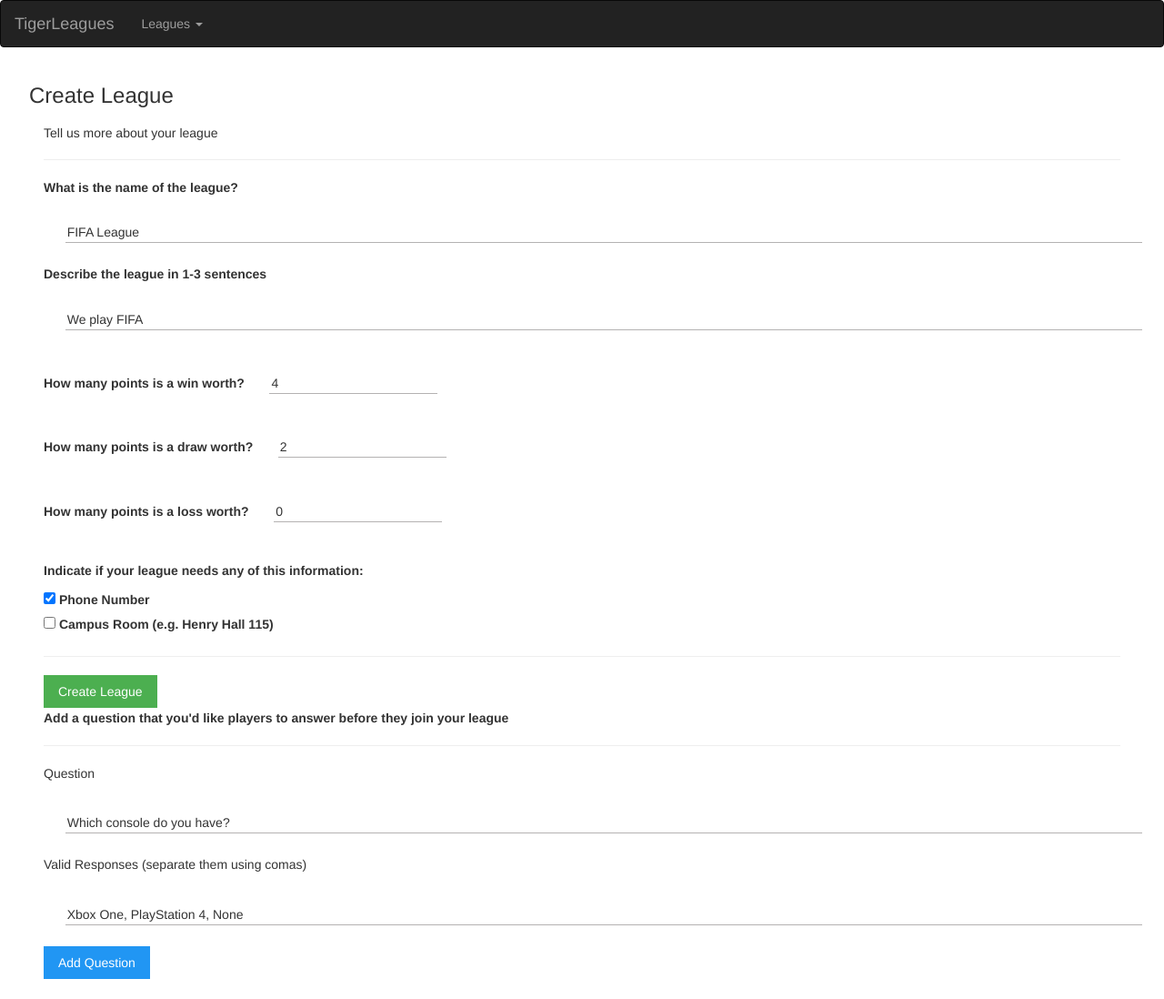
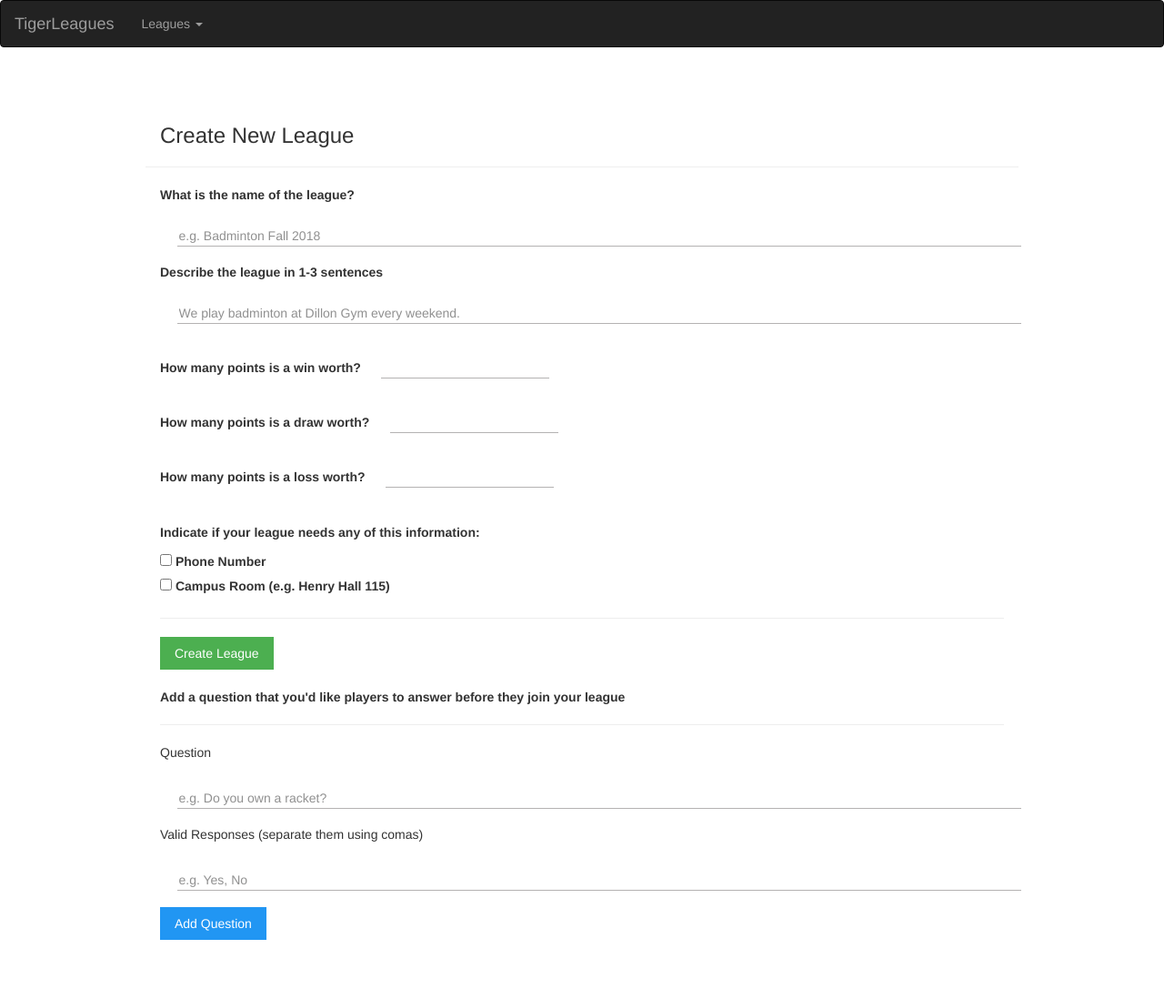
Before and after one commit to dchege711/cos333_tiger_leagues, a Flask app: page /league/create in a window 1280 px wide. Shown: the whole page at 91% size. Before the commit the page ends 1076 px from the top, so only its background shows below. Run offline with Flask 2, Linux system fonts and the light colour scheme; parts of the project's set-up code (start-up, migrations or seed data) failed here and were passed over; some libraries are stand-ins or nearby versions.

Commit message:
Replace placeholders. Parse JSON results correctly.

```diff
--- a/tiger_leagues/templates/league/create_league.html
+++ b/tiger_leagues/templates/league/create_league.html
@@ -14,45 +14,43 @@
 
     </style>
 
-    <div class="w3-container">
-
-        <h3 class="w3-container">{% block title %}Create League{% endblock %}</h3>
+    <div class="w3-container large_portrait_margins">
 
         <div class="w3-container">
 
+            <h3 class="w3-container">{% block title %}Create New League{% endblock %}</h3>
+            <hr>
+
             <div class="w3-container" id="create_league_form">
-
-                <h5>Tell us more about your league</h5>
-                <hr>
 
                 <label for="LeagueName">What is the name of the league?</label>
                 <input
-                    type="text" name="LeagueName" id="LeagueName" maxlength="50" value="FIFA League" required>
+                    type="text" name="LeagueName" id="LeagueName" maxlength="50" placeholder="e.g. Badminton Fall 2018" required>
                 <br>
 
                 <label for="Descrip">Describe the league in 1-3 sentences</label>
                 <br>
-                <input id="Descrip" type="text" name="Descrip" value="We play FIFA">
+                <input id="Descrip" type="text" name="Descrip" placeholder="We play badminton at Dillon Gym every weekend.">
                 <br>
 
                 <label for="WinPoints">How many points is a win worth?</label>
                 <input
-                    type="number" name="WinPoints" id="WinPoints" value="4" required>
+                    type="number" name="WinPoints" id="WinPoints" required>
                 <br>
 
                 <label for="DrawPoints">How many points is a draw worth?</label>
                 <input
-                    type="number" name="DrawPoints" id="DrawPoints" value="2" required>
+                    type="number" name="DrawPoints" id="DrawPoints" required>
                 <br>
 
                 <label for="LossPoints">How many points is a loss worth?</label>
                 <input
-                    type="number" name="LossPoints" id="LossPoints" value="0" required>
+                    type="number" name="LossPoints" id="LossPoints" required>
                 <br>
                 <br>
 
                 <p><strong>Indicate if your league needs any of this information:</strong></p>
-                <input type="checkbox" id="needsPhoneNum" name="needsPhoneNum" checked>
+                <input type="checkbox" id="needsPhoneNum" name="needsPhoneNum">
                 <label for="needsPhoneNum">Phone Number</label>
                 <br>
 
@@ -64,6 +62,8 @@
                 <div id="additional_questions_container"></div>
 
                 <button class="w3-btn w3-green" onclick="sendCreateLeagueForm();">Create League</button>
+                <br>
+                <br>
 
             </div>
 
@@ -72,11 +72,11 @@
                 <hr>
 
                 <p>Question</p>
-                <input type="text" placeholder="e.g. Which type of console do you have?" id="additional_question" value="Which console do you have?">
+                <input type="text" placeholder="e.g. Do you own a racket?" id="additional_question">
                 <br>
 
                 <p>Valid Responses (separate them using comas)</p>
-                <input type="text" placeholder="e.g. Xbox One, PlayStation 4, None" id="valid_responses" value="Xbox One, PlayStation 4, None">
+                <input type="text" placeholder="e.g. Yes, No" id="valid_responses">
                 <br>
 
                 <button class="w3-btn w3-blue" onclick="addNewQuestion()">Add Question</button>
@@ -103,7 +103,9 @@
                 document.getElementById("needsRoomNum"),
                 document.getElementById("needsPhoneNum")
             ],
-            additionalQuestionsContainer: document.getElementById("additional_questions_container")
+            additionalQuestionsContainer: document.getElementById("additional_questions_container"),
+            additionalQuestionElement: document.getElementById("additional_question"),
+            additionalOptionsElement: document.getElementById("valid_responses")
         }
 
         /**
@@ -111,8 +113,8 @@
          * have to answer.
          */
         function addNewQuestion() {
-            let question =  document.getElementById("additional_question").value;
-            let validOptionsString = document.getElementById("valid_responses").value;
+            let question = state.additionalQuestionElement.value;
+            let validOptionsString = state.additionalOptionsElement.value;
             let questionID = state.additionalQsnID;
 
             state.additionalQuestionsContainer.insertAdjacentHTML(
@@ -137,6 +139,8 @@
 
             state.additionalQsnID = questionID + 1;
 
+            state.additionalQuestionElement.value = "";
+            state.additionalOptionsElement.value = "";
         }
 
         /**
@@ -174,7 +178,13 @@
 
             sendHTTPRequest("POST", "/league/create", payload, contentType="application/json")
                 .then((response) => {
-                    console.log(response);
+                    let responseObject = JSON.parse(response);
+                    if (responseObject.success) {
+                        alert(`League created. Invite Link: ${responseObject.message.inviteURL}`);
+                        window.location = `/league/${responseObject.message.leagueID}`
+                    } else {
+                        alert(`Error: ${responseObject.message}`);
+                    }
                 })
                 .catch((err) => { console.error(err); });
         }
```
